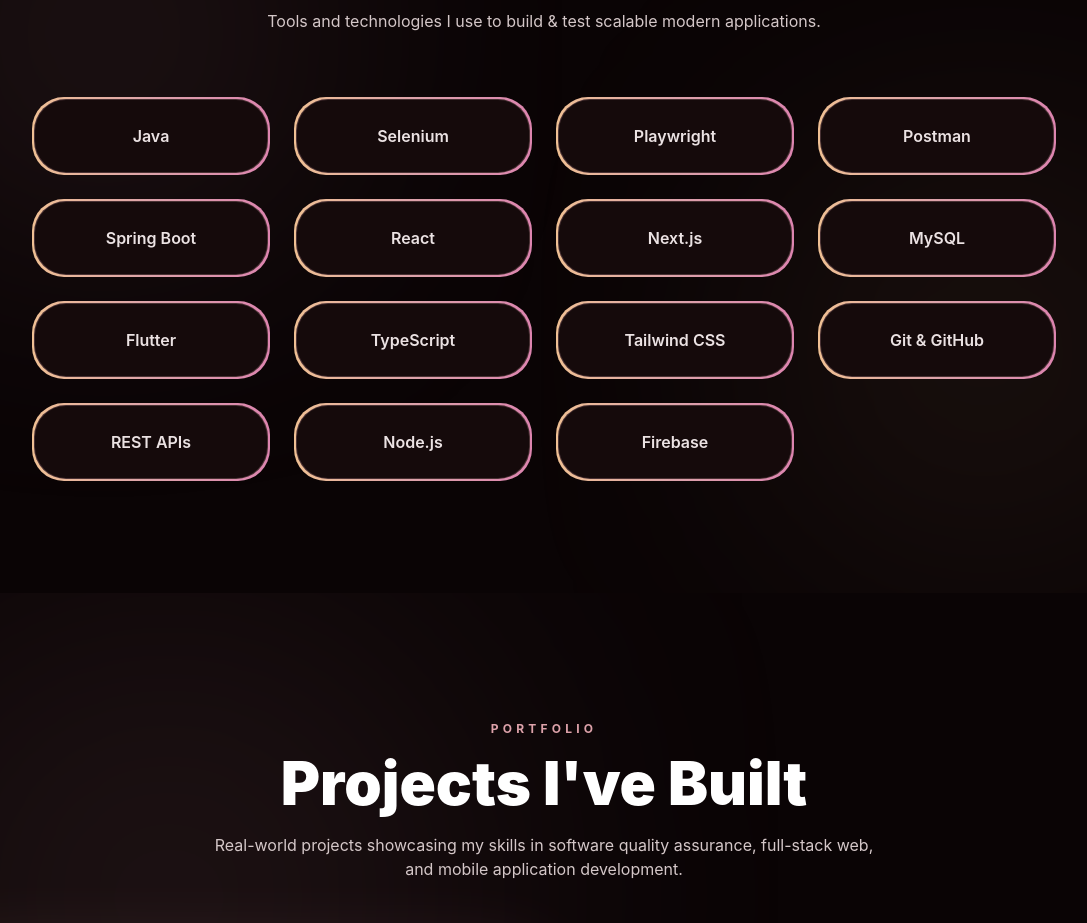
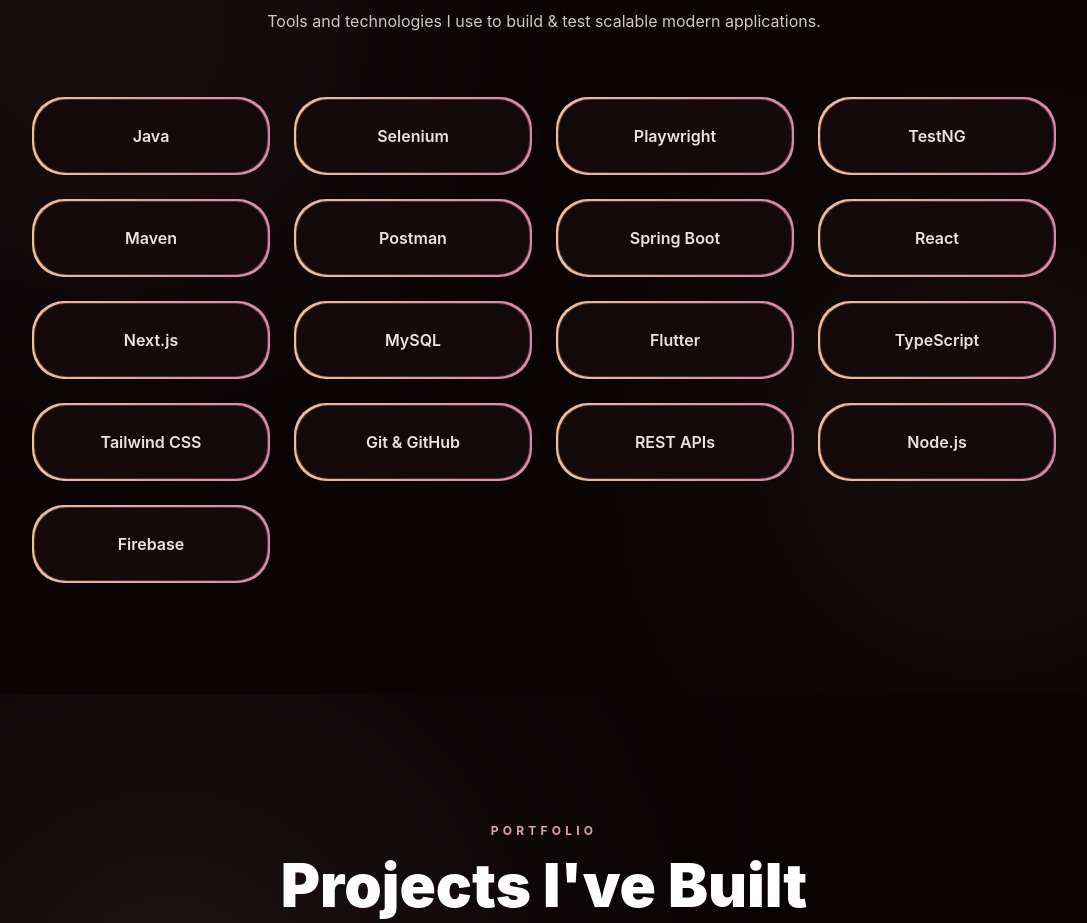
Before and after one commit to ChanudiMallikaArachchi/Personal-Portfolio, a Next.js app: page / in a window 1280 px wide. Shown: the part 1807-2730 px from the top of the page, without its empty margins (96-1183 px from the left). Built offline with nearby package versions, Linux system fonts and the light colour scheme.

Commit message:
Update skills

```diff
--- a/components/Skills.tsx
+++ b/components/Skills.tsx
@@ -6,6 +6,8 @@
   "Java",
   "Selenium",
   "Playwright",
+  "TestNG",
+  "Maven",
   "Postman",
   "Spring Boot",
   "React",
```
